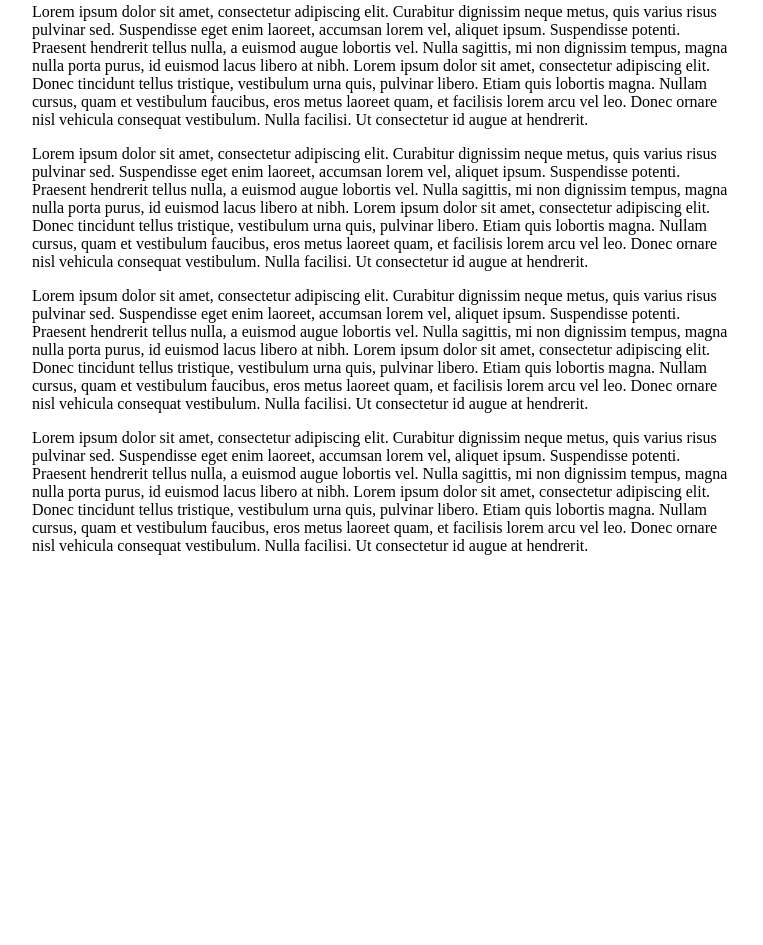
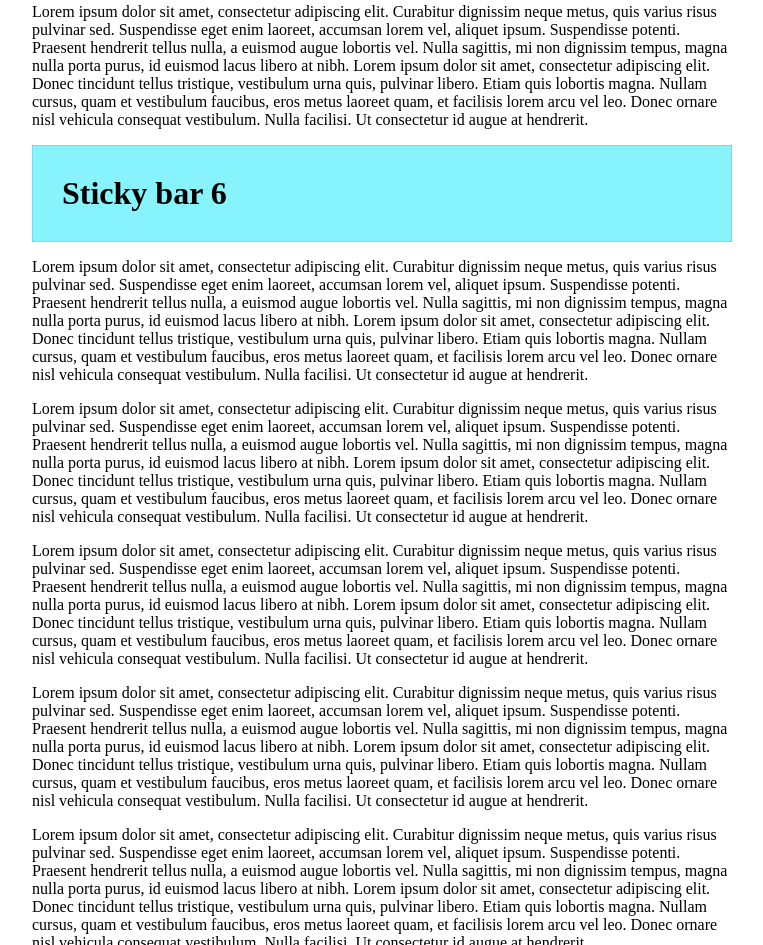
Before and after one commit to benjaminreid/position-sticky-polyfill, a plain HTML site: page demo/index.html in a window 1280 px wide. Shown: the part 1799-2744 px from the top of the page, without its empty margins (258-1021 px from the left). Before the commit the page ends 2370 px from the top, so only its background shows below. Drawn offline with Linux system fonts and the light colour scheme.

Commit message:
One more element

```diff
--- a/demo/index.html
+++ b/demo/index.html
@@ -74,6 +74,22 @@
         Lorem ipsum dolor sit amet, consectetur adipiscing elit. Curabitur dignissim neque metus, quis varius risus pulvinar sed. Suspendisse eget enim laoreet, accumsan lorem vel, aliquet ipsum. Suspendisse potenti. Praesent hendrerit tellus nulla, a euismod augue lobortis vel. Nulla sagittis, mi non dignissim tempus, magna nulla porta purus, id euismod lacus libero at nibh. Lorem ipsum dolor sit amet, consectetur adipiscing elit. Donec tincidunt tellus tristique, vestibulum urna quis, pulvinar libero. Etiam quis lobortis magna. Nullam cursus, quam et vestibulum faucibus, eros metus laoreet quam, et facilisis lorem arcu vel leo. Donec ornare nisl vehicula consequat vestibulum. Nulla facilisi. Ut consectetur id augue at hendrerit.
       </p>
 
+      <div class="header" id="six">
+        <h1>Sticky bar 6</h1>
+      </div>
+
+      <p>
+        Lorem ipsum dolor sit amet, consectetur adipiscing elit. Curabitur dignissim neque metus, quis varius risus pulvinar sed. Suspendisse eget enim laoreet, accumsan lorem vel, aliquet ipsum. Suspendisse potenti. Praesent hendrerit tellus nulla, a euismod augue lobortis vel. Nulla sagittis, mi non dignissim tempus, magna nulla porta purus, id euismod lacus libero at nibh. Lorem ipsum dolor sit amet, consectetur adipiscing elit. Donec tincidunt tellus tristique, vestibulum urna quis, pulvinar libero. Etiam quis lobortis magna. Nullam cursus, quam et vestibulum faucibus, eros metus laoreet quam, et facilisis lorem arcu vel leo. Donec ornare nisl vehicula consequat vestibulum. Nulla facilisi. Ut consectetur id augue at hendrerit.
+      </p>
+
+      <p>
+        Lorem ipsum dolor sit amet, consectetur adipiscing elit. Curabitur dignissim neque metus, quis varius risus pulvinar sed. Suspendisse eget enim laoreet, accumsan lorem vel, aliquet ipsum. Suspendisse potenti. Praesent hendrerit tellus nulla, a euismod augue lobortis vel. Nulla sagittis, mi non dignissim tempus, magna nulla porta purus, id euismod lacus libero at nibh. Lorem ipsum dolor sit amet, consectetur adipiscing elit. Donec tincidunt tellus tristique, vestibulum urna quis, pulvinar libero. Etiam quis lobortis magna. Nullam cursus, quam et vestibulum faucibus, eros metus laoreet quam, et facilisis lorem arcu vel leo. Donec ornare nisl vehicula consequat vestibulum. Nulla facilisi. Ut consectetur id augue at hendrerit.
+      </p>
+
+      <p>
+        Lorem ipsum dolor sit amet, consectetur adipiscing elit. Curabitur dignissim neque metus, quis varius risus pulvinar sed. Suspendisse eget enim laoreet, accumsan lorem vel, aliquet ipsum. Suspendisse potenti. Praesent hendrerit tellus nulla, a euismod augue lobortis vel. Nulla sagittis, mi non dignissim tempus, magna nulla porta purus, id euismod lacus libero at nibh. Lorem ipsum dolor sit amet, consectetur adipiscing elit. Donec tincidunt tellus tristique, vestibulum urna quis, pulvinar libero. Etiam quis lobortis magna. Nullam cursus, quam et vestibulum faucibus, eros metus laoreet quam, et facilisis lorem arcu vel leo. Donec ornare nisl vehicula consequat vestibulum. Nulla facilisi. Ut consectetur id augue at hendrerit.
+      </p>
+
       <p>
         Lorem ipsum dolor sit amet, consectetur adipiscing elit. Curabitur dignissim neque metus, quis varius risus pulvinar sed. Suspendisse eget enim laoreet, accumsan lorem vel, aliquet ipsum. Suspendisse potenti. Praesent hendrerit tellus nulla, a euismod augue lobortis vel. Nulla sagittis, mi non dignissim tempus, magna nulla porta purus, id euismod lacus libero at nibh. Lorem ipsum dolor sit amet, consectetur adipiscing elit. Donec tincidunt tellus tristique, vestibulum urna quis, pulvinar libero. Etiam quis lobortis magna. Nullam cursus, quam et vestibulum faucibus, eros metus laoreet quam, et facilisis lorem arcu vel leo. Donec ornare nisl vehicula consequat vestibulum. Nulla facilisi. Ut consectetur id augue at hendrerit.
       </p>
--- a/position-sticky.js
+++ b/position-sticky.js
@@ -171,7 +171,8 @@
   var s3 = new StickyElement(document.getElementById('three'));
   var s4 = new StickyElement(document.getElementById('four'));
   var s5 = new StickyElement(document.getElementById('five'));
+  var s6 = new StickyElement(document.getElementById('six'));
 
-  var sc = new StickyController([s1, s2, s3, s4, s5]);
+  var sc = new StickyController([s1, s2, s3, s4, s5, s6]);
 
 })();
```
